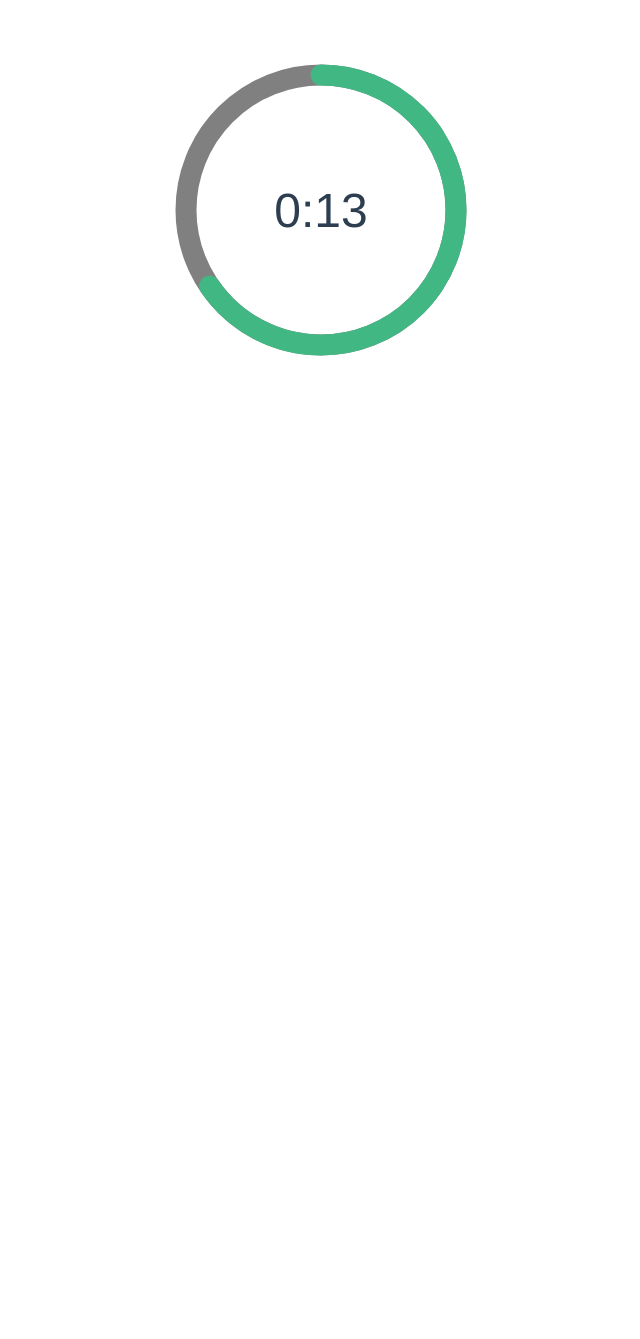
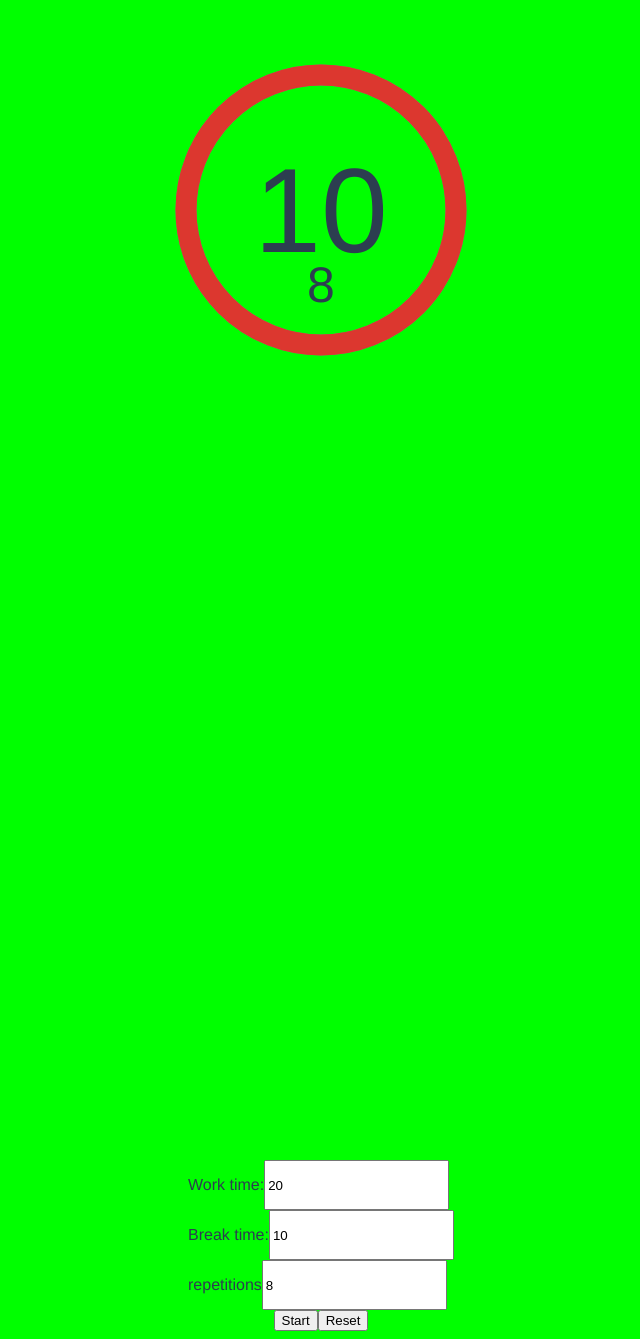
Before and after one commit to Werkaninchen/basetimer-no-parent-control, a Vue app: page / in a window 1280 px wide. Shown: the whole page, without its empty margins (319-959 px from the left). Before the commit the page ends 800 px from the top, so only its background shows below. Built offline with nearby package versions, Linux system fonts and the light colour scheme; the HTML template or start-up script is replaced by a standard one.

Commit message:
added controlls

```diff
--- a/package.json
+++ b/package.json
@@ -8,7 +8,10 @@
     "lint": "vue-cli-service lint"
   },
   "dependencies": {
-    "vue": "^2.5.22"
+    "node-sass": "^5.0.0",
+    "sass-loader": "10.1.1",
+    "style-resources-loader": "^1.4.1",
+    "vue": "^2.6.12"
   },
   "devDependencies": {
     "@vue/cli-plugin-babel": "3.6.0",
--- a/src/App.vue
+++ b/src/App.vue
@@ -1,26 +1,112 @@
 <template>
     <div id="app">
-    <BaseTimer/>
+        <BaseTimer class="pb" v-bind:reps="reps" v-bind:timeLimit="lim" />
+        <div>
+            <div>
+                <div class="vert">
+                    <p>Work time:</p>
+                    <input
+                        type="number"
+                        name="work"
+                        id="work"
+                        v-model.number="work"
+                    />
+                </div>
+                <div class="vert">
+                    <p>Break time:</p>
+                    <input
+                        type="number"
+                        name="brk"
+                        id="brk"
+                        v-model.number="brk"
+                    />
+                </div>
+                <div class="vert">
+                    <p>repetitions</p>
+                    <input
+                        type="number"
+                        name="reps"
+                        id="reps"
+                        v-model.number="reps"
+                    />
+                </div>
+            </div>
+            <div>
+                <button v-on:click="start">Start</button>
+                <button v-on:click="reset">Reset</button>
+            </div>
+        </div>
     </div>
 </template>
 
 <script>
 import BaseTimer from "./components/BaseTimer";
+import { bus } from "./main";
 
 export default {
     name: "App",
 
+    data() {
+        return {
+            work: 20,
+            brk: 10,
+            reps: 8,
+            lim: 10,
+            is_break: false,
+            did_start: false,
+        };
+    },
     components: {
-    BaseTimer
+        BaseTimer,
+    },
+    mounted() {
+        bus.$on("inter_done", this.next);
+    },
+    methods: {
+        start() {
+            if (!this.did_start) {
+                this.lim = this.brk;
+                this.did_start = true;
             }
+            this.is_break = !this.is_break;
+            console.log(this.lim);
+            console.log(this.is_break);
+            bus.$emit("start");
+        },
+        reset() {
+            this.did_start = false;
+            bus.$emit("reset");
+        },
+        next() {
+            if (this.reps <= 0) {
+                bus.$emit("completed");
+                this.did_start = false;
+                return;
+            }
+            if (this.is_break) {
+                this.lim = this.work;
+            } else {
+                this.lim = this.brk;
+                this.reps = this.reps - 1;
+            }
+
+            this.is_break = !this.is_break;
+            bus.$emit("start");
+        },
+    },
 };
 </script>
 
-<style>
+<style lang="scss" >
+.vert {
+    display: flex;
+}
 body {
-  background-color: #fff;
+    background-color: #00ff00;
 }
-
+.pb {
+    margin-bottom: 100vh;
+}
 #app {
     font-family: "Avenir", Helvetica, Arial, sans-serif;
     -webkit-font-smoothing: antialiased;
--- a/src/components/BaseTimer.vue
+++ b/src/components/BaseTimer.vue
@@ -1,12 +1,20 @@
 <template>
     <div class="base-timer">
-    <svg class="base-timer__svg" viewBox="0 0 100 100" xmlns="http://www.w3.org/2000/svg">
+        <svg
+            class="base-timer__svg"
+            viewBox="0 0 100 100"
+            xmlns="http://www.w3.org/2000/svg"
+        >
             <g class="base-timer__circle">
-        <circle class="base-timer__path-elapsed" cx="50" cy="50" r="45"></circle>
+                <circle
+                    class="base-timer__path-elapsed"
+                    cx="50"
+                    cy="50"
+                    r="45"
+                ></circle>
                 <path
                     :stroke-dasharray="circleDasharray"
                     class="base-timer__path-remaining"
-          :class="remainingPathColor"
                     d="
             M 50, 50
             m -45, 0
@@ -17,35 +25,23 @@
             </g>
         </svg>
         <span class="base-timer__label">{{ formattedTimeLeft }}</span>
+        <p class="base-timer__sub_label">{{ reps }}</p>
     </div>
 </template>
 
 <script>
 const FULL_DASH_ARRAY = 283;
-const WARNING_THRESHOLD = 10;
-const ALERT_THRESHOLD = 5;
-
-const COLOR_CODES = {
-  info: {
-    color: "green"
-  },
-  warning: {
-    color: "orange",
-    threshold: WARNING_THRESHOLD
-  },
-  alert: {
-    color: "red",
-    threshold: ALERT_THRESHOLD
-  }
-};
-
-const TIME_LIMIT = 20;
+import { bus } from "../main";
 
 export default {
+    props: {
+        timeLimit: Number,
+        reps: Number,
+    },
     data() {
         return {
             timePassed: 0,
-      timerInterval: null
+            timerInterval: null,
         };
     },
 
@@ -63,29 +59,22 @@ export default {
                 seconds = `0${seconds}`;
             }
 
+            if (minutes <= 0) {
+                return `${seconds}`;
+            }
             return `${minutes}:${seconds}`;
         },
 
         timeLeft() {
-      return TIME_LIMIT - this.timePassed;
+            return this.timeLimit - this.timePassed;
         },
 
         timeFraction() {
-      const rawTimeFraction = this.timeLeft / TIME_LIMIT;
-      return rawTimeFraction - (1 / TIME_LIMIT) * (1 - rawTimeFraction);
+            const rawTimeFraction = this.timeLeft / this.timeLimit;
+            return (
+                rawTimeFraction - (1 / this.timeLimit) * (1 - rawTimeFraction)
+            );
         },
-
-    remainingPathColor() {
-      const { alert, warning, info } = COLOR_CODES;
-
-      if (this.timeLeft <= alert.threshold) {
-        return alert.color;
-      } else if (this.timeLeft <= warning.threshold) {
-        return warning.color;
-      } else {
-        return info.color;
-      }
-    }
     },
 
     watch: {
@@ -93,26 +82,46 @@ export default {
             if (newValue === 0) {
                 this.onTimesUp();
             }
-    }
         },
-
+    },
     mounted() {
-    this.startTimer();
+        bus.$on("start", this.startTimer);
+        bus.$on("reset", this.resetTimer);
+        bus.$on("completed", this.onDone);
     },
 
     methods: {
+        onDone() {
+            clearInterval(this.timerInterval);
+            this.timePassed = this.timeLimit;
+        },
         onTimesUp() {
             clearInterval(this.timerInterval);
+            this.timePassed = 0;
+            this.timerInterval = null;
+            bus.$emit("inter_done");
         },
-
+        resetTimer() {
+            clearInterval(this.timerInterval);
+            this.timePassed = 0;
+            this.timerInterval = null;
+        },
         startTimer() {
-      this.timerInterval = setInterval(() => (this.timePassed += 1), 1000);
+            if (this.timerInterval == null) {
+                this.timerInterval = setInterval(
+                    () => (this.timePassed += 1),
+                    1000
+                );
+            } else {
+                clearInterval(this.timerInterval);
+                this.timerInterval = null;
             }
-  }
+        },
+    },
 };
 </script>
 
-<style scoped lang="scss">
+<style lang="scss" scoped>
 .base-timer {
     position: relative;
     width: 300px;
@@ -140,18 +149,7 @@ export default {
         transition: 1s linear all;
         fill-rule: nonzero;
         stroke: currentColor;
-
-    &.green {
-      color: rgb(65, 184, 131);
-    }
-
-    &.orange {
-      color: orange;
-    }
-
-    &.red {
-      color: red;
-    }
+        color: #dc372f !important;
     }
 
     &__label {
@@ -162,7 +160,17 @@ export default {
         display: flex;
         align-items: center;
         justify-content: center;
-    font-size: 48px;
+        font-size: 120px;
+    }
+    &__sub_label {
+        position: absolute;
+        width: 300px;
+        height: 200px;
+        top: 25%;
+        display: flex;
+        align-items: center;
+        justify-content: center;
+        font-size: 50px;
     }
 }
 </style>
--- a/src/main.js
+++ b/src/main.js
@@ -2,7 +2,7 @@ import Vue from "vue";
 import App from "./App.vue";
 
 Vue.config.productionTip = false;
-
+export const bus = new Vue();
 new Vue({
-  render: h => h(App)
+  render: (h) => h(App),
 }).$mount("#app");
```
Also changed, not shown: 1 other file (tests, documents, lock files or other folders). Lines whose indentation alone changed are shown as unchanged.
